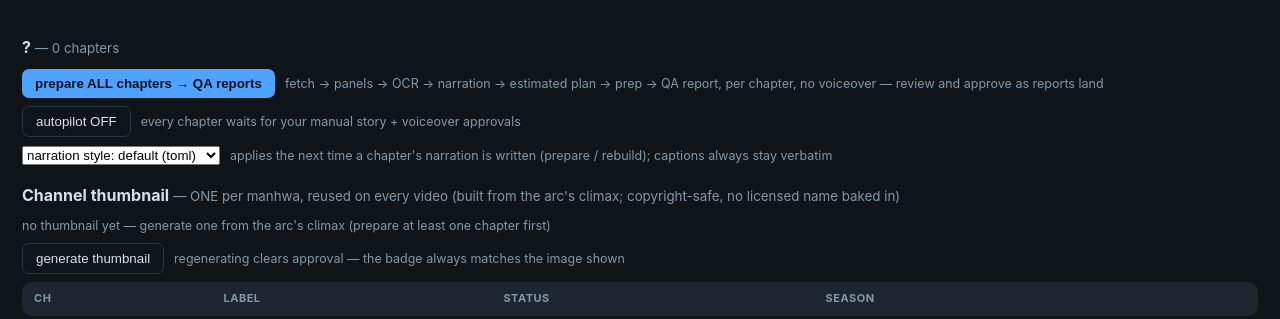
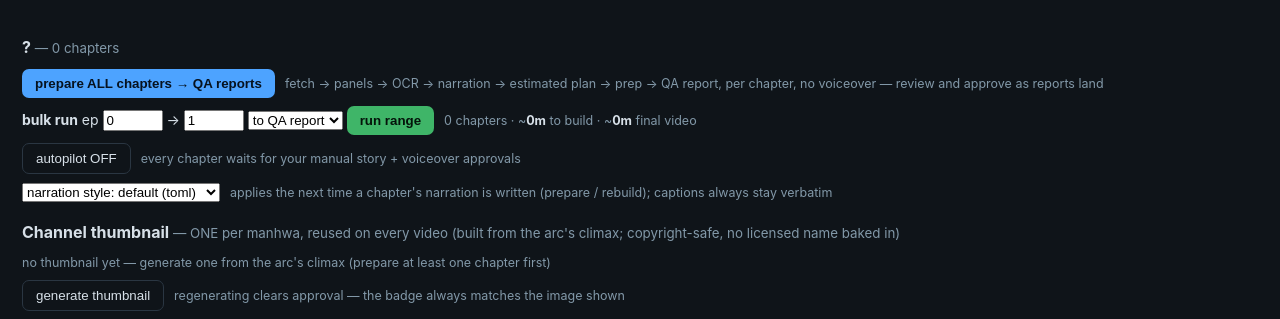
Before and after one commit to JidAiLabs/Manhwa, a FastAPI app: page /series/1 in a window 1280 px wide. Shown: the part 55-374 px from the top of the page. Run offline with FastAPI, Linux system fonts and the light colour scheme; data that the repository does not hold is empty; some libraries are stand-ins or nearby versions.

Commit message:
feat(dashboard): bulk run-range-to-stage + duration estimate + add-by-URL
Kills the 1-by-1 clicking for 300-episode series:
- Bulk "run range to stage": series page gets ep-from/ep-to inputs + a target
  (QA report | voiceover | video) + one button. Enqueues prepare per chapter in
  range carrying auto_to; the worker advances past the approval gates only up to
  the target (QA must stay green) — _h_prepare/_h_voiceover honor auto_to
  alongside the existing series autopilot.
- Live duration estimate (GET /partials/duration-estimate, HTMX): shows the
  selection's ~processing time to build (seed/median stage ETAs) + ~final video
  length (sum of render.plan.clean.json total_duration_sec, extrapolated).
- Add-manhwa-by-URL form on the series board (POST /add-series-direct ->
  add_series job).
619 tests pass. Worker + dashboard changed -> kickstart both daemons.

Co-Authored-By: Claude Opus 4.8 <noreply@anthropic.com>

```diff
--- a/studio/dashboard/app.py
+++ b/studio/dashboard/app.py
@@ -386,12 +386,71 @@ def create_app(db_path: str = "studio.db") -> FastAPI:
 
     # ---------------- actions (insert-only) ----------------
 
+    @app.get("/partials/duration-estimate", response_class=HTMLResponse)
+    def duration_estimate(series_id: int, num_from: float = 0.0,
+                          num_to: float = 1e12, target: str = "qa"):
+        """Two estimates for a selected range: ~processing time to build it, and
+        the ~length of the final video. Rough (seed/median based)."""
+        from studio.dashboard import eta as _eta
+        seed = getattr(_eta, "SEED_SEC", {})
+        c = con()
+        rows = c.execute(
+            "SELECT ep_dir FROM chapter WHERE series_id=? AND number BETWEEN ? "
+            "AND ? ORDER BY number", (series_id, num_from, num_to)).fetchall()
+        n = len(rows)
+        vid = 0.0
+        have = 0
+        for (ep_dir,) in rows:
+            p = Path(ep_dir or "") / "render.plan.clean.json"
+            if p.exists():
+                try:
+                    vid += float(json.loads(p.read_text()).get(
+                        "total_duration_sec") or 0)
+                    have += 1
+                except Exception:
+                    pass
+        if have and n > have:                       # extrapolate the un-built ones
+            vid += (vid / have) * (n - have)
+        elif not have:
+            vid = n * float(seed.get("voiced", 600))
+        per = (float(seed.get("chain:scripted", 720))
+               + float(seed.get("prepped", 130)) + float(seed.get("qa_scan", 120)))
+        if target in ("voice", "video"):
+            per += (float(seed.get("voiced", 1200))
+                    + float(seed.get("prepped", 130)) + float(seed.get("qa_scan", 120)))
+        if target == "video":
+            per += float(seed.get("render_segment", 2400))
+        proc = per * n
+
+        def fmt(s: float) -> str:
+            s = int(s)
+            h, m = divmod(s // 60, 60)
+            return f"{h}h {m}m" if h else f"{m}m"
+
+        return HTMLResponse(
+            f'<span class="kv">{n} chapters · ~<b>{fmt(proc)}</b> to build ·'
+            f' ~<b>{fmt(vid)}</b> final video</span>')
+
     @app.post("/jobs")
     def post_job(type: str = Form(...), chapter_id: Optional[int] = Form(None),
                  series_id: Optional[int] = Form(None),
                  bundle_id: Optional[int] = Form(None),
-                 target: str = Form(""), branding: str = Form("both")):
+                 target: str = Form(""), branding: str = Form("both"),
+                 num_from: float = Form(0.0), num_to: float = Form(1e12)):
         c = con()
+        if type == "prepare_range":
+            # bulk: run chapters in [num_from..num_to] up to a target stage —
+            # qa (prepare only) | voice (prepare→voiceover) | video (→render).
+            # auto_to is carried on each prepare job; the worker advances past the
+            # approval gates only as far as the target (QA must stay green).
+            auto_to = {"voice": "voice", "video": "video"}.get(target or "qa")
+            rows = c.execute(
+                "SELECT id FROM chapter WHERE series_id=? AND number BETWEEN ? "
+                "AND ? ORDER BY number", (series_id, num_from, num_to)).fetchall()
+            for (cid,) in rows:
+                jobs.enqueue(c, "prepare", chapter_id=cid, series_id=series_id,
+                             payload={"auto_to": auto_to} if auto_to else {})
+            return RedirectResponse(f"/series/{series_id}", status_code=303)
         if type == "prepare_series":
             # expand: one 'prepare' job per chapter that has no QA yet,
             # ordered by chapter number (the serial worker grinds the list)
@@ -412,6 +471,14 @@ def create_app(db_path: str = "studio.db") -> FastAPI:
         jobs.enqueue(c, type, chapter_id=chapter_id, series_id=series_id,
                      bundle_id=bundle_id, payload=payload)
         return RedirectResponse("/", status_code=303)
+
+    @app.post("/add-series-direct")
+    def add_series_direct(source: str = Form(...), url: str = Form(...)):
+        """Manually add a manhwa by source + URL (e.g. asura, webtoon, elftoon)
+        — discovery runs in the background via an add_series job."""
+        jobs.enqueue(con(), "add_series",
+                     payload={"source": source.strip(), "url": url.strip()})
+        return RedirectResponse("/series", status_code=303)
 
     @app.post("/jobs/{job_id}/cancel")
     def post_cancel(job_id: int):
--- a/studio/dashboard/templates/series_detail.html
+++ b/studio/dashboard/templates/series_detail.html
@@ -6,6 +6,20 @@
 <input type="hidden" name="series_id" value="{{ sid }}">
 <button>prepare ALL chapters → QA reports</button></form>
 <span class="kv">fetch → panels → OCR → narration → estimated plan → prep → QA report, per chapter, no voiceover — review and approve as reports land</span>
+</div>
+<div class="row">
+<form class="inline" method="post" action="/jobs">
+<input type="hidden" name="type" value="prepare_range">
+<input type="hidden" name="series_id" value="{{ sid }}">
+<b>bulk run</b> ep <input type="number" step="0.1" name="num_from" id="rf" value="0" style="width:4.5em">
+→ <input type="number" step="0.1" name="num_to" id="rt" value="{{ chapters[-1].number if chapters else 1 }}" style="width:4.5em">
+<select name="target" id="rtgt">
+<option value="qa">to QA report</option>
+<option value="voice">to voiceover</option>
+<option value="video">to video</option>
+</select>
+<button class="green">run range</button></form>
+<span class="kv" id="estbox" hx-get="/partials/duration-estimate?series_id={{ sid }}" hx-trigger="load, change from:#rf, change from:#rt, change from:#rtgt" hx-include="#rf,#rt,#rtgt" hx-swap="innerHTML">…</span>
 </div>
 <div class="row">
 <form class="inline" method="post" action="/series/{{ sid }}/autopilot">
```
Also changed, not shown: studio/dashboard/templates/series.html (+7 -0 lines), studio/worker.py (+19 -2 lines).
